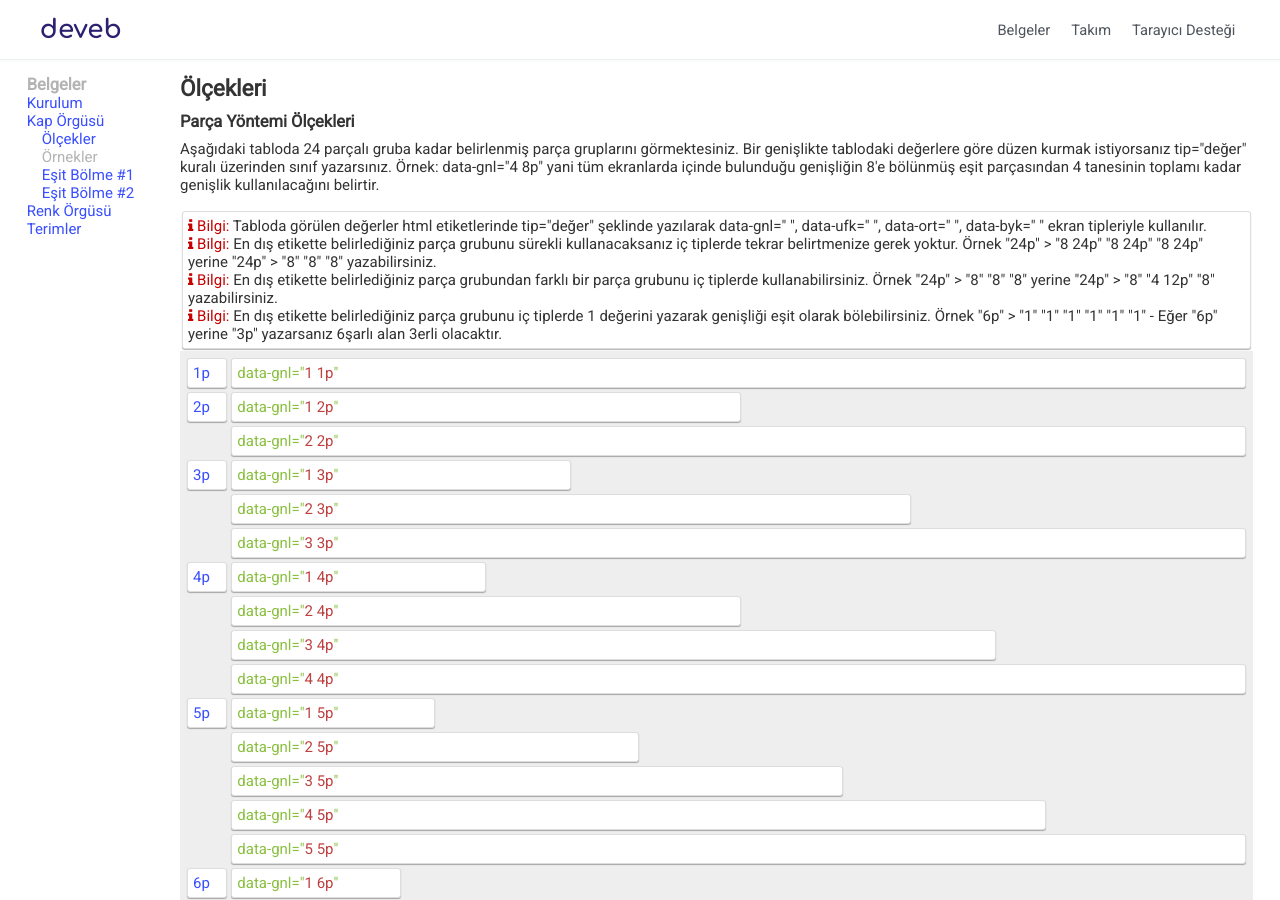
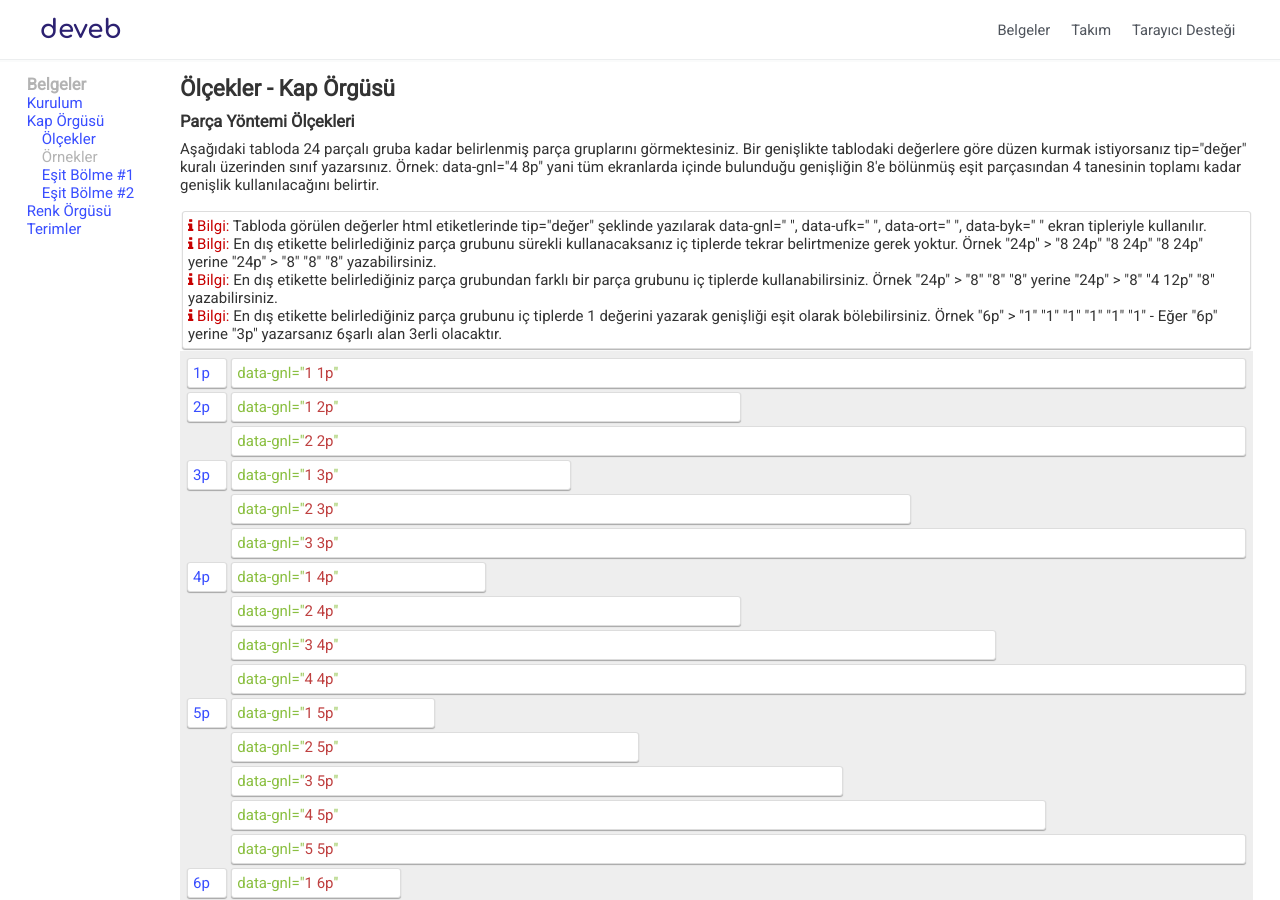
Before and after one commit to data-deveb/data-deveb.github.io, a Jekyll site: the page built from belgeler/kap-orgusu/olcekler.html, in a window 1280 px wide and 900 px high. Built offline with Jekyll 4.4.1, drawn with Linux system fonts in a browser that asks for light colours.

Commit message:
Güncelleme

```diff
--- a/belgeler/kap-orgusu/olcekler.html
+++ b/belgeler/kap-orgusu/olcekler.html
@@ -2,7 +2,7 @@
 layout: default
 title: K.Ö. Ölçekleri
 ---
-<h1>Ölçekleri</h1>
+<h1>Ölçekler - Kap Örgüsü</h1>
 <div data-gnl="24">
   <h2>Parça Yöntemi Ölçekleri</h2>
   <p>Aşağıdaki tabloda 24 parçalı gruba kadar belirlenmiş parça gruplarını görmektesiniz. Bir genişlikte tablodaki değerlere göre düzen kurmak istiyorsanız tip="değer" kuralı üzerinden sınıf yazarsınız. Örnek: data-gnl="4 8p" yani tüm ekranlarda içinde bulunduğu genişliğin 8'e bölünmüş eşit parçasından 4 tanesinin toplamı kadar genişlik kullanılacağını belirtir. </p>
```
